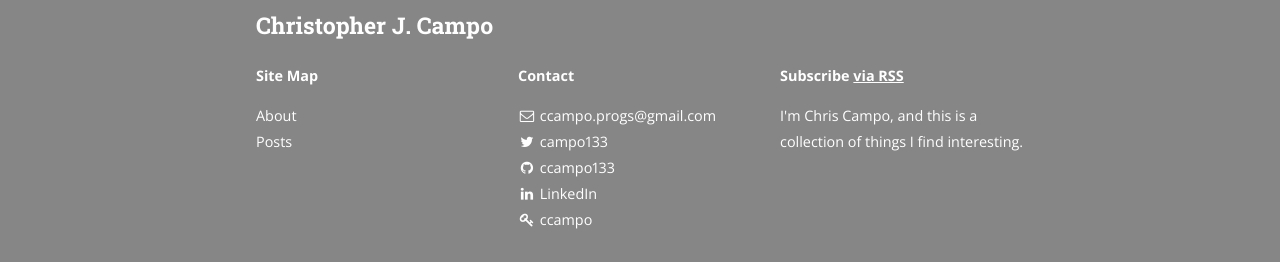
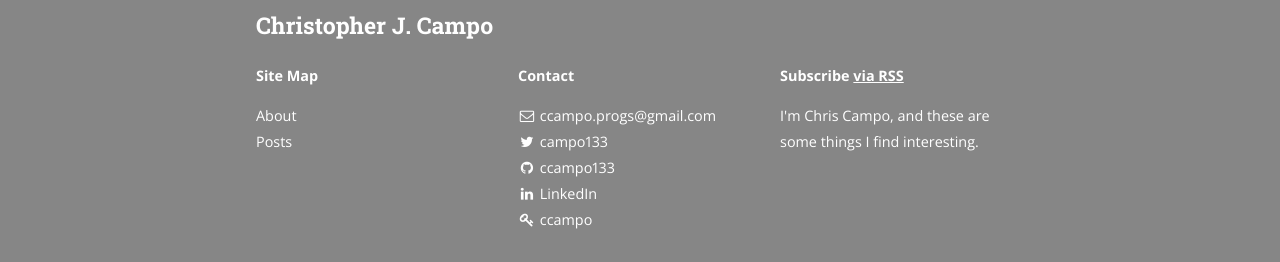
Before and after one commit to ccampo133/ccampo133.github.io, a Jekyll site: the page built from index.html, in a window 1280 px wide and 900 px high, scrolled down 1379 px. Shown: the part 635-897 px from the top of the window. Built offline with Jekyll 4.4.1, drawn with Linux system fonts in a browser that asks for light colours; nearby versions of some CDN libraries; the list of posts is cut into pages by our own code; a style sheet for code colours, icons or effects is not loaded; some of the changed text lies outside the part shown.

Commit message:
feat: minor copy updates

```diff
--- a/_config.yml
+++ b/_config.yml
@@ -9,11 +9,11 @@ exclude:
 
 # Site settings
 title: Christopher J. Campo
-subtitle: "A collection of things I find interesting."
+subtitle: "Some things I find interesting."
 email: ccampo.progs@gmail.com
 name: Chris Campo
 description: >
-    I'm Chris Campo, and this is a collection of things I find interesting.
+    I'm Chris Campo, and these are some things I find interesting.
 
 # Base URL of site (i.e. /blog). It should always start with a slash,
 # and never end with a slash. Set it to a blank value if hosting at the
```
